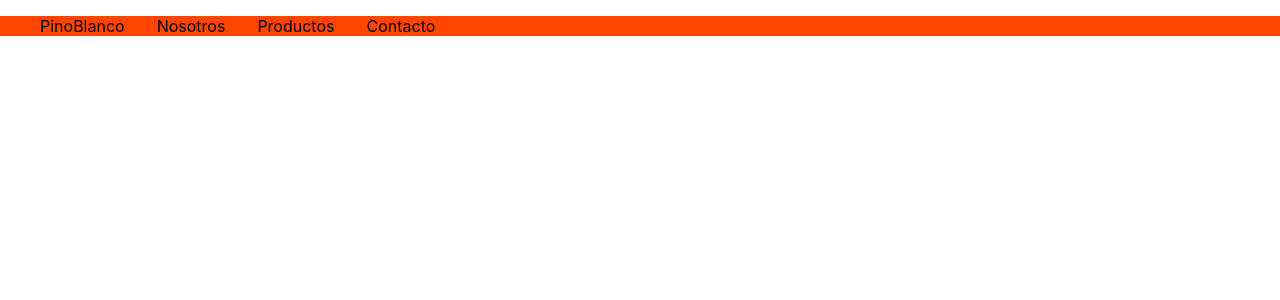
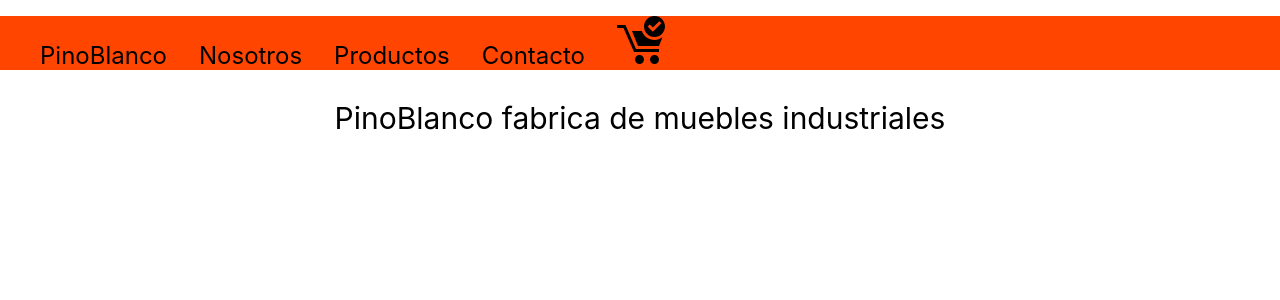
Before and after one commit to AlexCampesato/PinoBlancoJS, a React (Create React App) app in the folder my-app/: page / in a window 1280 px wide. Shown: the top 300 px of the page. Built offline with nearby package versions, Linux system fonts and the light colour scheme.

Commit message:
CuartaClase

```diff
--- a/my-app/src/App.js
+++ b/my-app/src/App.js
@@ -1,23 +1,13 @@
-import logo from './logo.svg';
+
+import NavBar from './components/NavBar';
 import './App.css';
+import ItemListContainer from './components/ItemListContainer';
 
 function App() {
   return (
-    <div className="App">
-      <header className="App-header">
-        <img src={logo} className="App-logo" alt="logo" />
-        <p>
-          Edit <code>src/App.js</code> and save to reload.
-        </p>
-        <a
-          className="App-link"
-          href="https://reactjs.org"
-          target="_blank"
-          rel="noopener noreferrer"
-        >
-          Learn React
-        </a>
-      </header>
+    <div>
+      <NavBar />
+      <ItemListContainer />
     </div>
   );
 }
--- /dev/null
+++ b/my-app/src/components/CartWidget.css
@@ -0,0 +1,3 @@
+.Carrito{
+    width: 3rem;
+    }
--- /dev/null
+++ b/my-app/src/components/CartWidget.js
@@ -0,0 +1,10 @@
+import React from 'react';
+import './CartWidget.css';
+import CarritoImagen from './carrito.svg'
+
+export default function Cartwidget() {
+    return (
+        <img src={CarritoImagen} alt="Carrito" class='Carrito' />
+
+    );
+    }
--- /dev/null
+++ b/my-app/src/components/ItemListContainer.css
@@ -0,0 +1,3 @@
+p{
+  font-size:30px;
+text-align: center;}
--- /dev/null
+++ b/my-app/src/components/ItemListContainer.js
@@ -0,0 +1,9 @@
+import React from 'react';
+import './ItemListContainer.css';
+
+export default function ItemListContainer() {
+return (<div>
+    <p class="TextPino">PinoBlanco fabrica de muebles industriales</p>
+    </div>
+);
+}
--- a/my-app/src/components/NavBar.css
+++ b/my-app/src/components/NavBar.css
@@ -6,6 +6,5 @@ ul li{
     display: inline;
     list-style: none;
     margin-right: 2rem;
-
-
-}
+    font-size: 1.5rem;
+    }
--- a/my-app/src/components/NavBar.js
+++ b/my-app/src/components/NavBar.js
@@ -1,5 +1,7 @@
 import React from 'react';
-import './NavBar.css'
+import './NavBar.css';
+
+import Cartwidget from './CartWidget';
 
 export default function NavBar() {
 return (<div>
@@ -10,7 +12,9 @@ return (<div>
         <li>Nosotros</li>
         <li>Productos</li>
         <li>Contacto</li>
+        <Cartwidget />
     </ul>
+
     </div>
 );
 }
--- a/my-app/src/index.js
+++ b/my-app/src/index.js
@@ -3,11 +3,10 @@ import ReactDOM from 'react-dom';
 import './index.css';
 import App from './App';
 import reportWebVitals from './reportWebVitals';
-import NavBar from './components/NavBar';
 
 ReactDOM.render(
   <React.StrictMode>
-    <NavBar />
+    <App />
   </React.StrictMode>,
   document.getElementById('root')
 );
```
Also changed, not shown: my-app/src/components/carrito.svg (added).
